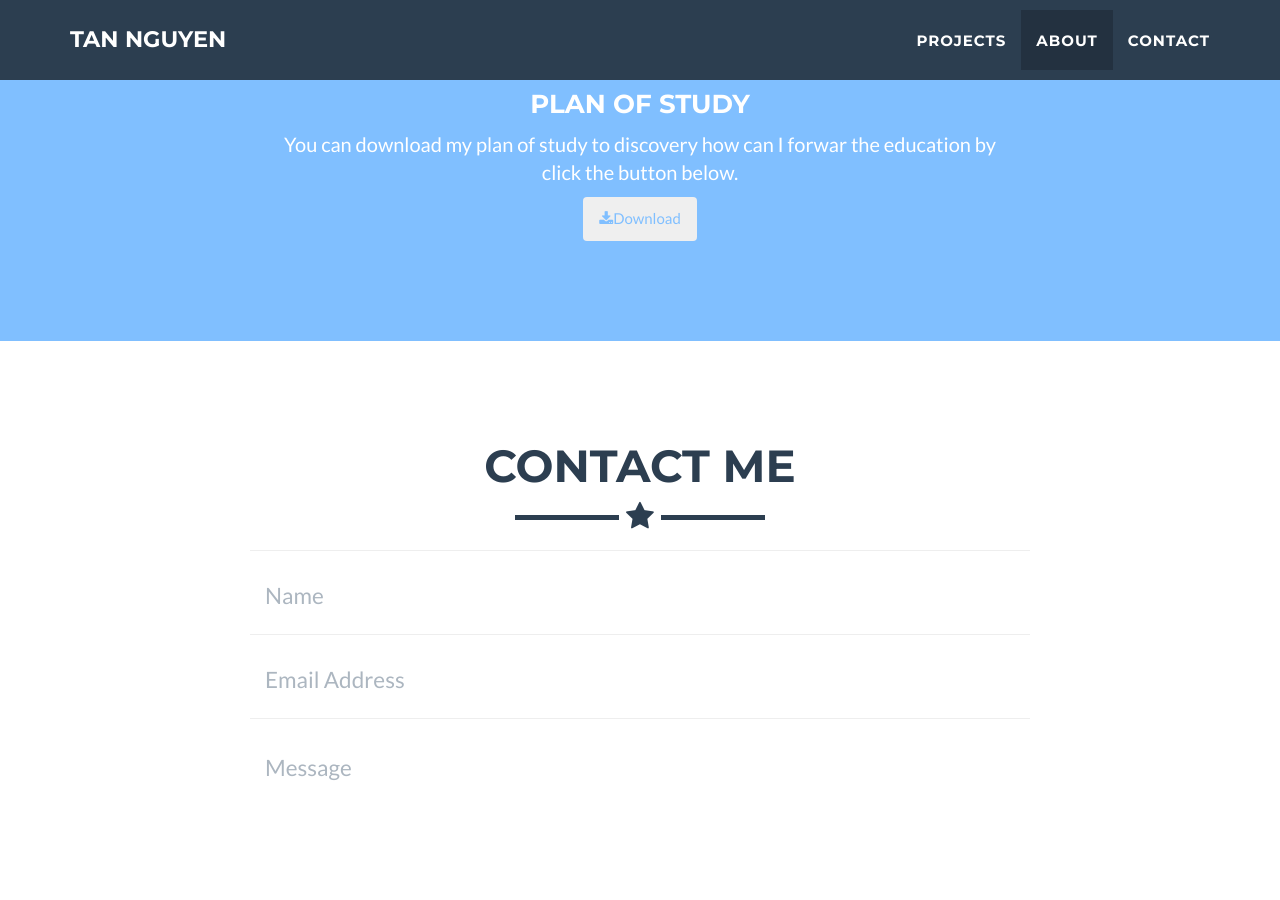
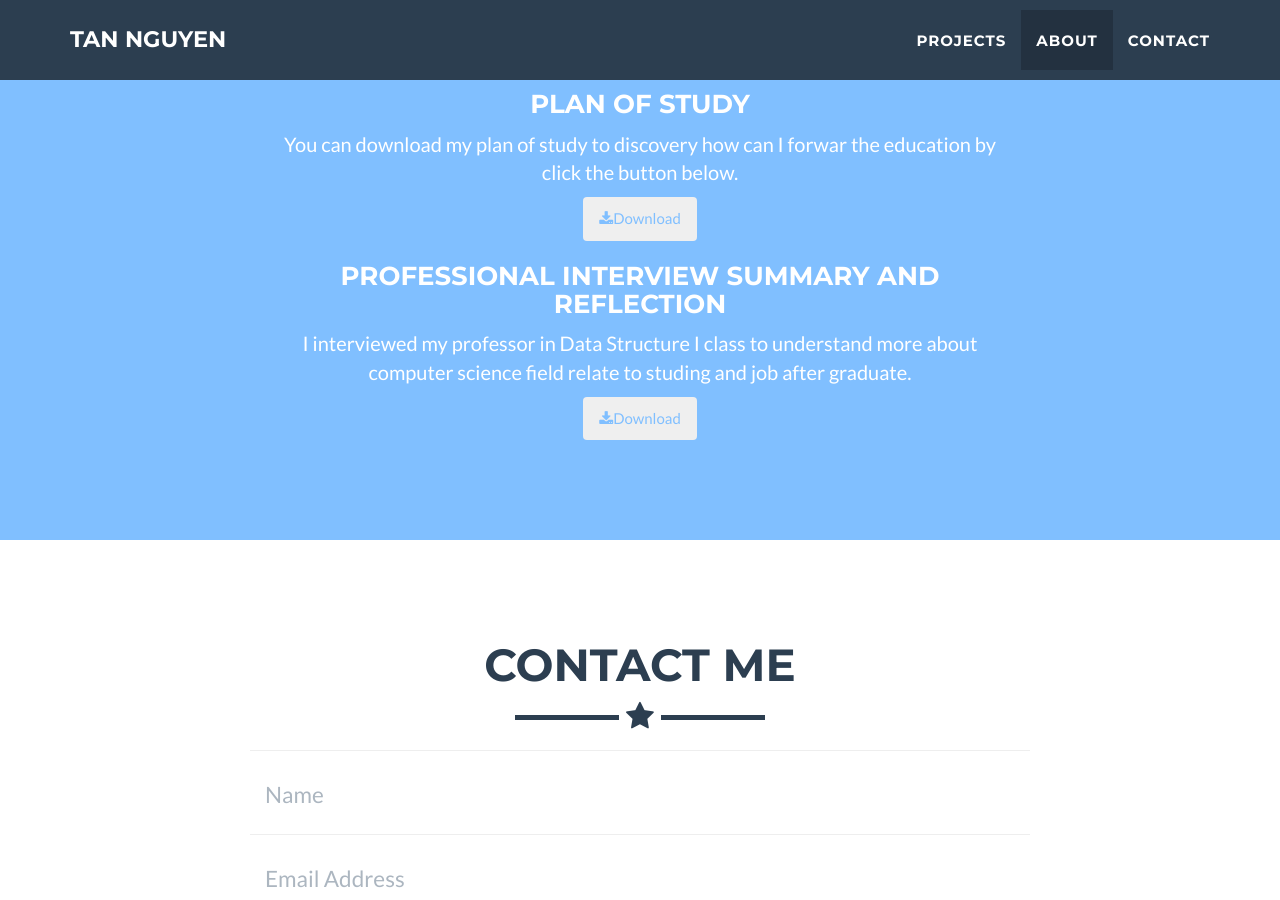
Before and after one commit to tannguyencanh/tannguyencanh.github.io, a Jekyll site: the page built from index.html, in a window 1280 px wide and 900 px high, scrolled down 2515 px. Built offline with Jekyll 4.4.1, drawn with Linux system fonts in a browser that asks for light colours.

Commit message:
Update about.html

```diff
--- a/_includes/about.html
+++ b/_includes/about.html
@@ -37,6 +37,13 @@
 		         <button class="btn"><i class="fa fa-download"></i>Download</button>
 		    </a>
                 </div>
+		<div class="col-lg-8 col-lg-offset-2 text-center">
+                    <h3>Professional interview summary and reflection</h3>
+                    <p>I interviewed my professor in Data Structure I class to understand more about computer science field relate to studing and job after graduate.</p>
+		    <a href="https://drive.google.com/uc?export=download&id=1seYZu0gfaKMo3105nvrjjNgRK3fgkaFO">
+		         <button class="btn"><i class="fa fa-download"></i>Download</button>
+		    </a>
+                </div>
             </div>
         </div>
     </section>
```
